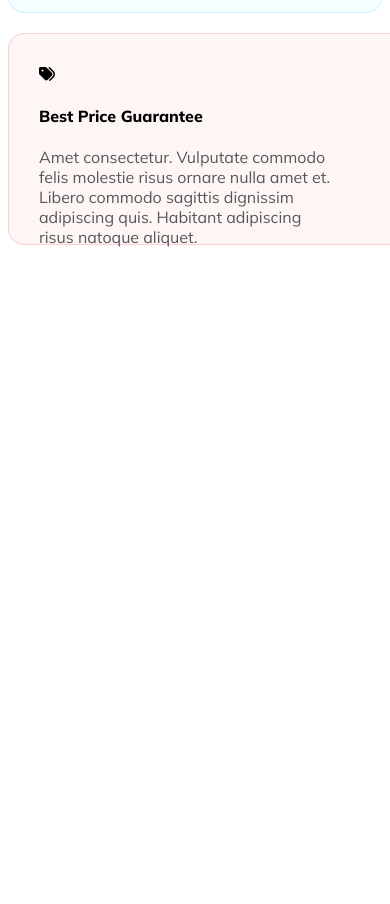
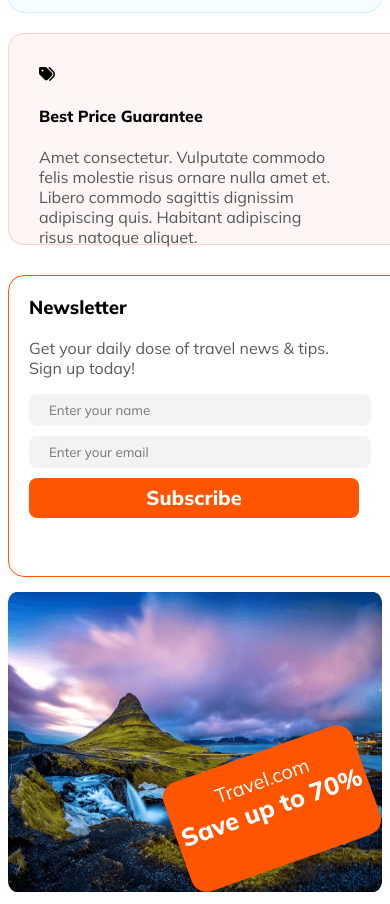
Before and after one commit to ahsan200t/Jannat-Travel, a plain HTML site: page index.html in a window 390 px wide. Shown: the part 4033-4937 px from the top of the page. Before the commit the page ends 4298 px from the top, so only its background shows below. Drawn offline with Linux system fonts and the light colour scheme.

Commit message:
newsletter section added with responsive

```diff
--- a/index.html
+++ b/index.html
@@ -118,6 +118,23 @@
             <p>Amet consectetur. Vulputate commodo felis molestie risus  ornare nulla amet et. Libero commodo sagittis dignissim adipiscing quis. Habitant adipiscing risus natoque aliquet. </p>
         </div>
       </section>
+      <section>
+        <div class="Newsletter-section">
+            <div class="newsletter-text">
+                <h3>Newsletter</h3>
+                <p>Get your daily dose of travel news & tips. Sign up today!</p>
+                <input type="text" placeholder="Enter your name">
+                <input type="email" placeholder="Enter your email" name="" id="">
+                <button class="input-btn">Subscribe</button>
+            </div>
+            <div class="newsletter-image">
+                <img src="Images/Rectangle 8 (1).png" alt="">
+                <div class="text">Travel.com <br>
+                   <span>Save up to 70%</span>
+                </div>
+            </div>
+        </div>
+      </section>
     </main>
   </body>
 </html>
--- a/styles/style.css
+++ b/styles/style.css
@@ -199,6 +199,74 @@ width: 400px;
 height: 180px;
 }
 
+/* Newsletter section related style */
+
+.Newsletter-section{
+    display: flex;
+    justify-content: space-around;
+    margin-top: 30px;
+}
+.newsletter-text{
+border-radius: 16px;
+border: 1px solid #FF5400;
+width: 400px;
+height: 300px;
+margin-left: 100px;
+padding-left: 20px;
+}
+.newsletter-image img{
+width: 500px;
+height: 300px;
+}
+.newsletter-image{
+    position: relative;
+}
+.newsletter-image .text{
+position: absolute;
+right: 10px;
+bottom: 30px;
+}
+.text{
+text-align: center;
+padding-top: 15px;
+border-radius: 16px;
+background: #FF5400;
+width: 200px;
+height: 100px;
+transform: rotate(-19.628deg);
+color: #FFF;
+font-size: 20px;
+font-weight: 400;
+margin: 0 auto;
+}
+span{
+color: #FFF;
+font-size: 25px;
+font-weight: 800;
+}
+.newsletter-text input{
+width: 320px;
+height: 30px;
+margin-bottom: 10px;
+padding-left: 20px;
+border-radius: 8px;
+background: rgba(19, 19, 24, 0.05);
+border: none;
+}
+.input-btn{
+ width: 330px;
+height: 40px;
+border-radius: 8px;
+background: #FF5400;
+color: #FFF;
+text-align: center;
+font-size: 20px;
+font-weight: 800;
+border: none;
+}
+
+/* Mobile Divice Responsive */
+
 @media screen and (max-width: 600px) {
   .input-data {
     display: flex;
@@ -276,4 +344,15 @@ height: 180px;
   .specisal-service{
     flex-direction: column;
   }
+  /* newsletter section responsive */
+  .Newsletter-section{
+    flex-direction: column;
+  }
+  .newsletter-text{
+    margin: 0 auto;
+  }
+  .newsletter-image img{
+    width: 100%;
+    margin-top: 15px;
+  }
 }
```
